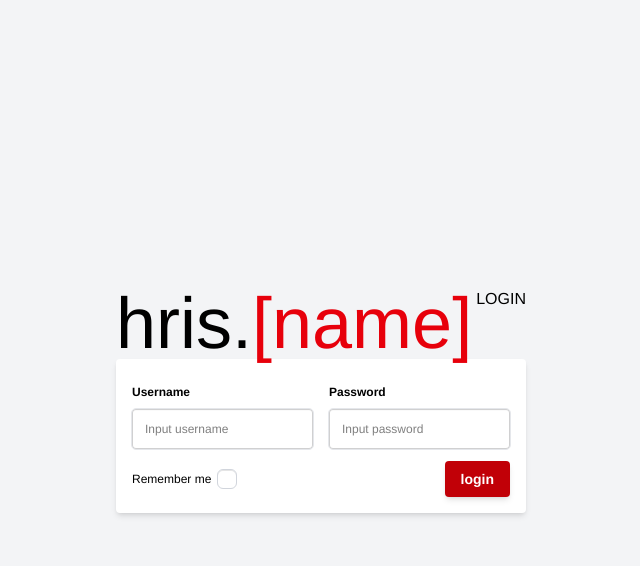
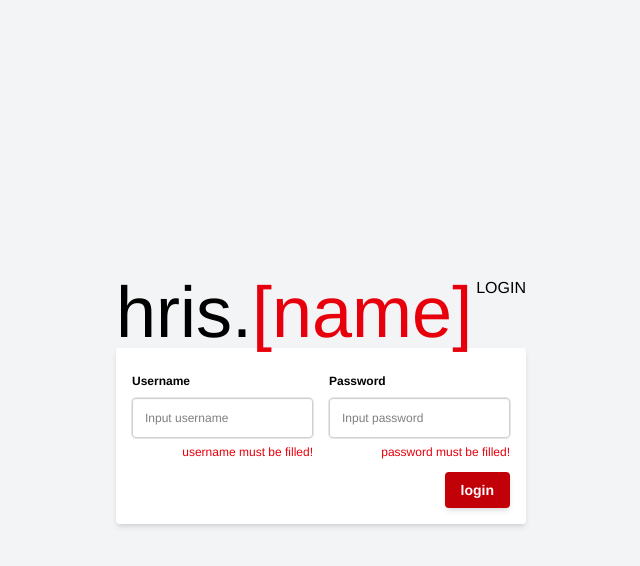
Before and after one commit to 20021092aytidA/hris-fe-next, a Next.js app: page /login in a window 1280 px wide. Both pictures are taken after a click on the button "login". Shown: the top 566 px of the page, without its empty margins (319-959 px from the left). Built offline with nearby package versions, Linux system fonts and the light colour scheme; no server answers.

Commit message:
add: validation for login form

```diff
--- a/app/(no-shell)/login/component/loginForm.tsx
+++ b/app/(no-shell)/login/component/loginForm.tsx
@@ -1,18 +1,40 @@
 "use client";
 
 import { useRouter } from "next/navigation";
-import { useState } from "react";
+import { useEffect, useState } from "react";
 
 export default function LoginForm() {
+  type ErrorMessage = {
+    errUser: string;
+    errPass: string;
+  };
+
   const nav = useRouter();
   const [username, setEmail] = useState<string>("");
   const [pass, setPass] = useState<string>("");
-  const [isRemember, setIsRemember] = useState<boolean>(false);
+  const [errMsg, setErrMsg] = useState<ErrorMessage>({
+    errUser: "",
+    errPass: "",
+  });
+  const [isLoading, setIsLoading] = useState<boolean>(false);
 
-  const handleLogin = async () => {
-    // nav.push("/dashboard");
-    // return;
+  const clearField = () => {
+    setErrMsg({
+      errUser: "",
+      errPass: "",
+    });
+  };
 
+  const handleBtnClick = async (): Promise<void> => {
+    setIsLoading(true);
+    if (validateForm()) {
+      await handleLogin();
+    }
+
+    setIsLoading(false);
+  };
+
+  const handleLogin = async (): Promise<void> => {
     const jsonReq = {
       username: username,
       password: pass,
@@ -37,21 +59,46 @@ export default function LoginForm() {
 
       switch (res.status) {
         case 404:
-          alert("login failed!\nuser not found");
+          alert("login failed!, wrong credentials!");
           break;
 
         case 401:
-          alert("login failed!\nwrong credentials");
+          alert("login failed!, wrong credentials!");
           break;
 
         default:
-          alert("login failed");
+          alert("login failed, unknown error occured!\ntry again later.");
           break;
       }
     } catch (error) {
-      alert(`login failed:\n${error}`);
+      alert("login failed, unknown error occured!\ntry again later.");
     }
   };
+
+  const validateForm = (): boolean => {
+    clearField();
+
+    let isValid: boolean = true;
+
+    if (username.length === 0) {
+      console.log(username.length);
+      isValid = false;
+      // setErrMsg({ ...errMsg, errUser: "must be filled!" });
+      setErrMsg((prev) => ({ ...prev, errUser: "username must be filled!" }));
+    }
+
+    if (pass.length === 0) {
+      isValid = false;
+      // setErrMsg({ ...errMsg, errPass: "must be filled!" });
+      setErrMsg((prev) => ({ ...prev, errPass: "password must be filled!" }));
+    }
+
+    return isValid;
+  };
+
+  useEffect(() => {
+    clearField();
+  }, []);
 
   return (
     <>
@@ -61,40 +108,40 @@ export default function LoginForm() {
           <input
             type="username"
             required
-            className="input bg-white text-xs outline outline-gray-200"
+            className="input bg-white text-xs outline outline-gray-200 w-full"
             placeholder="Input username"
             value={username}
             onChange={(e) => setEmail(e.target.value)}
           />
+
+          {errMsg.errUser.length !== 0 ? (
+            <div className="text-red-600 text-right text-xs font-normal">
+              {errMsg.errUser}
+            </div>
+          ) : null}
         </fieldset>
         <fieldset className="col-span-6 sm:col-span-3 fieldset">
           <legend className="fieldset-legend text-black">Password</legend>
           <input
             type="password"
             required
-            className="input bg-white text-xs outline outline-gray-200"
+            className="input bg-white text-xs outline outline-gray-200 w-full"
             placeholder="Input password"
             value={pass}
             onChange={(e) => setPass(e.target.value)}
           />
+          {errMsg.errPass.length !== 0 ? (
+            <div className="text-red-600 text-right text-xs font-normal">
+              {errMsg.errPass}
+            </div>
+          ) : null}
         </fieldset>
       </div>
-      <div className="flex justify-between">
-        <div className="flex fieldset items-center">
-          <label htmlFor="rememberCheck" className=" cursor-pointer">
-            Remember me
-          </label>
-          <input
-            id="rememberCheck"
-            type="checkbox"
-            checked={isRemember}
-            onChange={() => setIsRemember(isRemember ? false : true)}
-            className="size-5 checkbox rounded-md border-gray-300 checked:bg-red-700! checked:text-white"
-          />
-        </div>
+      <div className="flex justify-end">
         <button
           className="px-4 py-2 font-semibold hover:underline text-white bg-red-700! hover:bg-red-800! rounded-sm cursor-pointer text-sm shadow-md"
-          onClick={() => handleLogin()}
+          onClick={handleBtnClick}
+          disabled={isLoading}
         >
           login
         </button>
```
